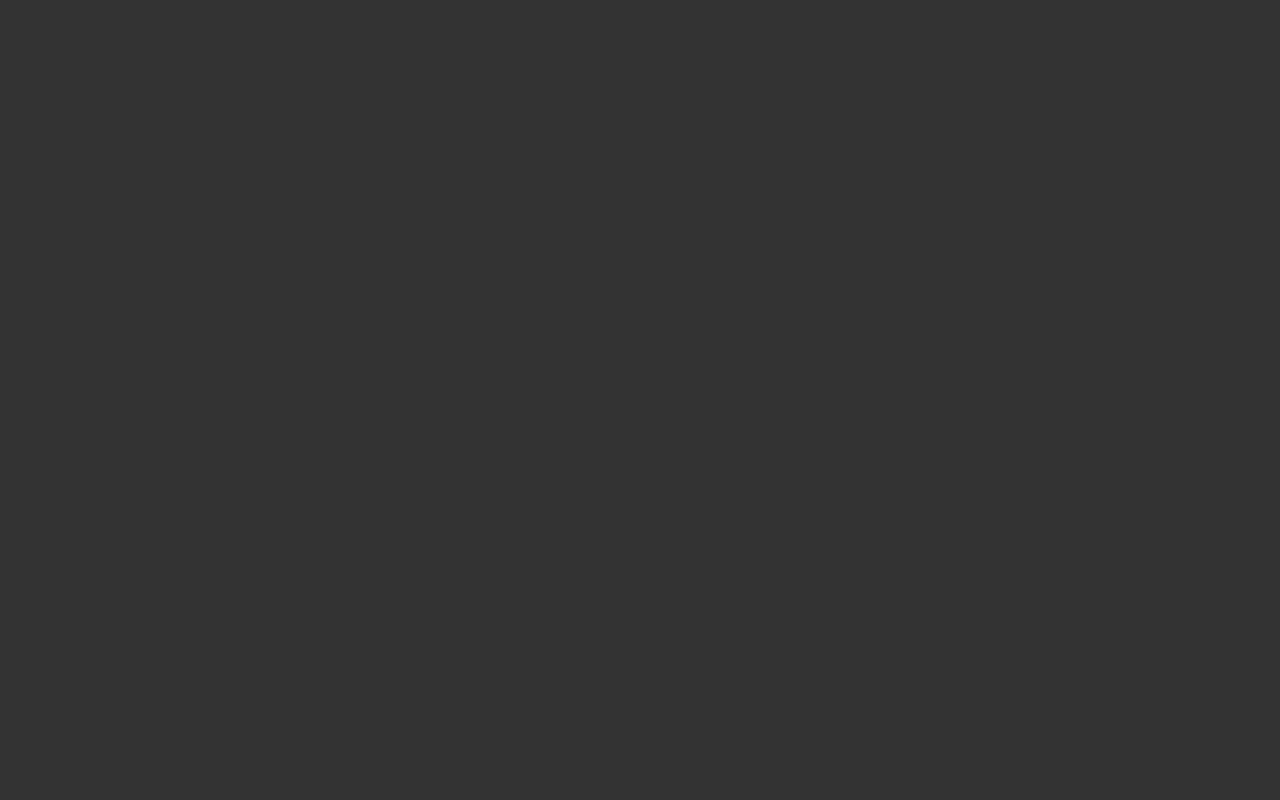
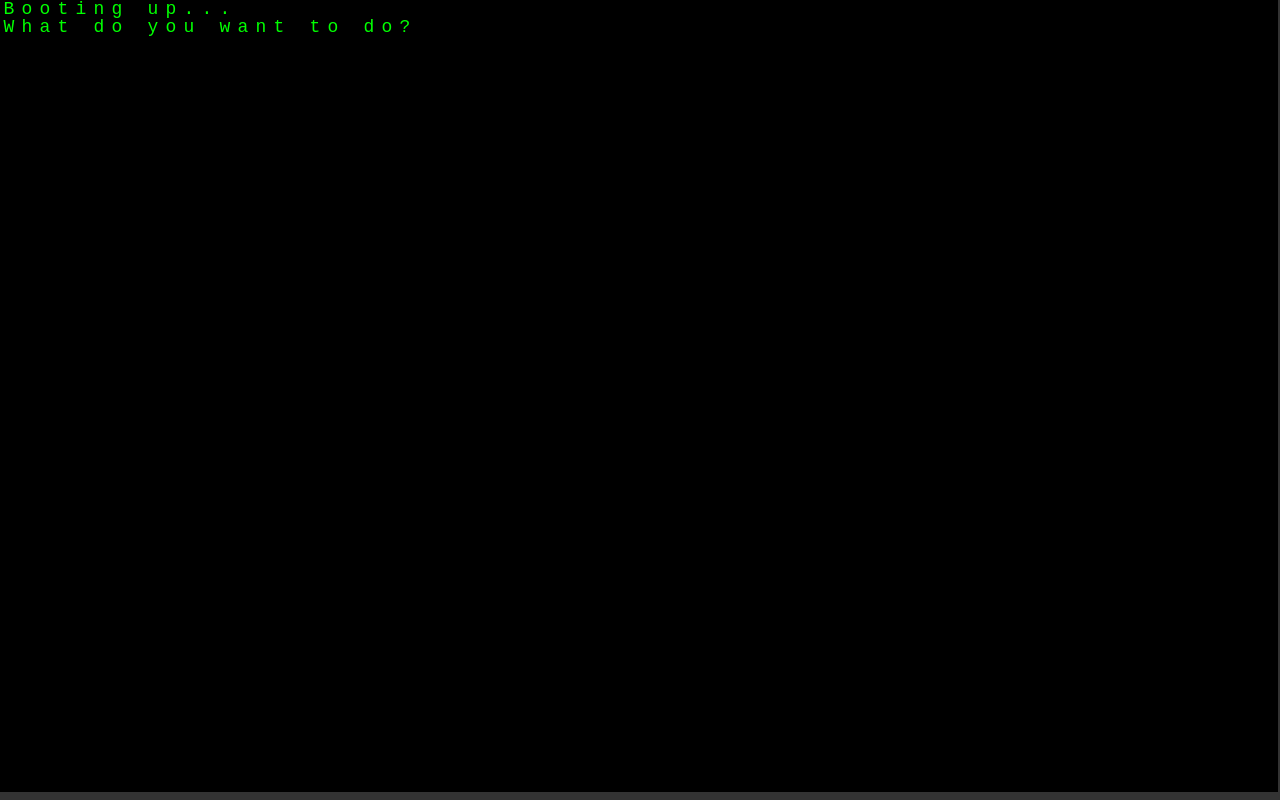
Before and after one commit to botmosorg/botmosorg.github.io, a plain HTML site: page traces/index.html in a window 1280 px wide. Drawn offline with Linux system fonts and the light colour scheme.

Commit message:
Traces display

```diff
--- /dev/null
+++ b/traces/config.js
@@ -0,0 +1,19 @@
+"use strict";
+
+export const ZOOM = 1
+
+const WINDOW_WIDTH_IN_PX = window.innerWidth
+const WINDOW_HEIGHT_IN_PX = window.innerHeight
+export const FONT_SIZE = 18
+export const CAMERA_SIZE = [
+    Math.floor(WINDOW_WIDTH_IN_PX / FONT_SIZE),
+    Math.floor(WINDOW_HEIGHT_IN_PX / FONT_SIZE)
+]
+
+export const ROT_OPTIONS = {
+	width: ~~(CAMERA_SIZE[0] * (1 / ZOOM)),
+    height: ~~(CAMERA_SIZE[1] * (1 / ZOOM)),
+    bg: 'black',
+    fontSize: ~~(FONT_SIZE * ZOOM),
+    forceSquareRatio: true
+}
--- a/traces/game.js
+++ b/traces/game.js
@@ -1,16 +1,32 @@
 "use strict";
 
+import { CAMERA_SIZE, ROT_OPTIONS } from "./config.js";
 import { speak } from "./tts.js"
 
-let turn = 0
+const ROT_DISPLAY = new ROT.Display(ROT_OPTIONS)
+document.body.appendChild(ROT_DISPLAY.getContainer())
+
+const _logLines = []
 export default class Game {
     init() {
-        speak("Booting up...")
-        speak("What do you want to do?")
+        this.log("Booting up...")
+        this.log("What do you want to do?")
     }
     update(dt) {
     }
-    draw() {
-
+    log(text) {
+        _logLines.push(text);
+        this.draw();
+        speak(text);
+        while (_logLines.length > ROT_OPTIONS.height) {
+            _logLines.shift();
+        }
+    }
+    async draw() {
+        for (var y=0; y < ROT_OPTIONS.height; y++) {
+            if (_logLines[y] !== undefined) {
+                ROT_DISPLAY.drawText(0, y, "%b{black}%c{#0f0}" + _logLines[y], ROT_OPTIONS.width);
+            }
+        }
     }
 }
--- a/traces/index.html
+++ b/traces/index.html
@@ -32,6 +32,7 @@ a {
 <body style="background: #333;">
 	<script src="lib/rot.js"></script>
 	<script type="module" src="rooms.js"></script>
+	<script type="module" src="config.js"></script>
 	<script type="module" src="tts.js"></script>
 	<script type="module" src="game.js"></script>
 	<script type="module" src="main.js"></script>
--- a/traces/main.js
+++ b/traces/main.js
@@ -9,9 +9,4 @@ const UPDATE_EVERY = 100 // in ms
 let game = new Game();
 window.onload = game.init();
 
-let _gameloop = setInterval(function() {
-    game.update();
-    game.draw();
-}, UPDATE_EVERY)
-
 window.focus(); // focus on the canvas
```
Also changed, not shown: traces/img/favicon.png (added).
